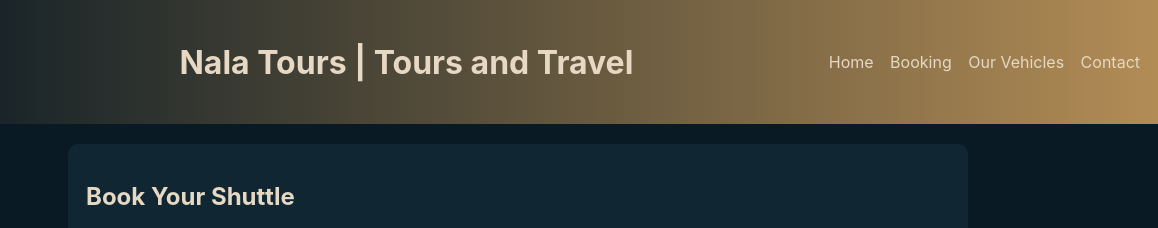
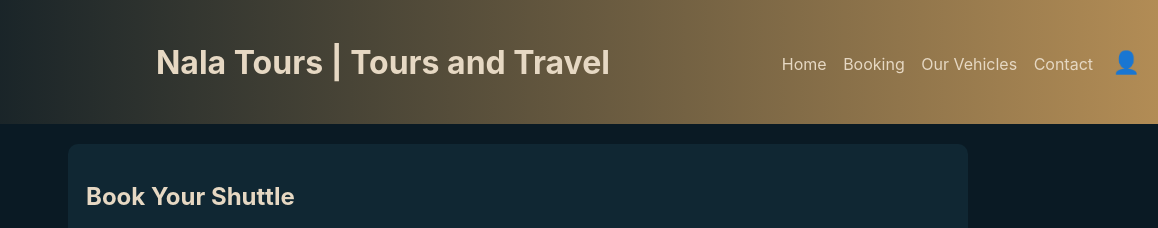
Before and after one commit to nalatoursandtransfers/shuttle-site, a plain HTML site: page booking.html in a window 1280 px wide. Shown: the top 228 px of the page, 122-1280 px from the left. Drawn offline with Linux system fonts and the light colour scheme.

Commit message:
Update website pages

```diff
--- a/booking.html
+++ b/booking.html
@@ -21,6 +21,7 @@
                 <a href="booking.html" class="active">Booking</a>
                 <a href="vehicles.html">Our Vehicles</a>
                 <a href="contact.html">Contact</a>
+                <a href="signup.html" class="icon-link">👤</a>
             </nav>
             <span id="auth-area"></span>
         </div>
--- a/style.css
+++ b/style.css
@@ -36,7 +36,7 @@
     margin-left: 12px;
 }
 
-.icon-link{font-size: 22px; color: var(--accent); margin-left: 15px; text-decoration: none;}
+.icon-link{font-size: 22px; color: #ffffff; margin-left: 15px; text-decoration: none;}
 .icon-link:hover{opacity: 0.8;}
 
 .container { max-width: 900px; margin: auto; padding: 20px; }
```
Also changed, not shown: contact.html (+1 -0 lines), login.html (+1 -0 lines), signup.html (+1 -0 lines), vehicles.html (+1 -0 lines).
